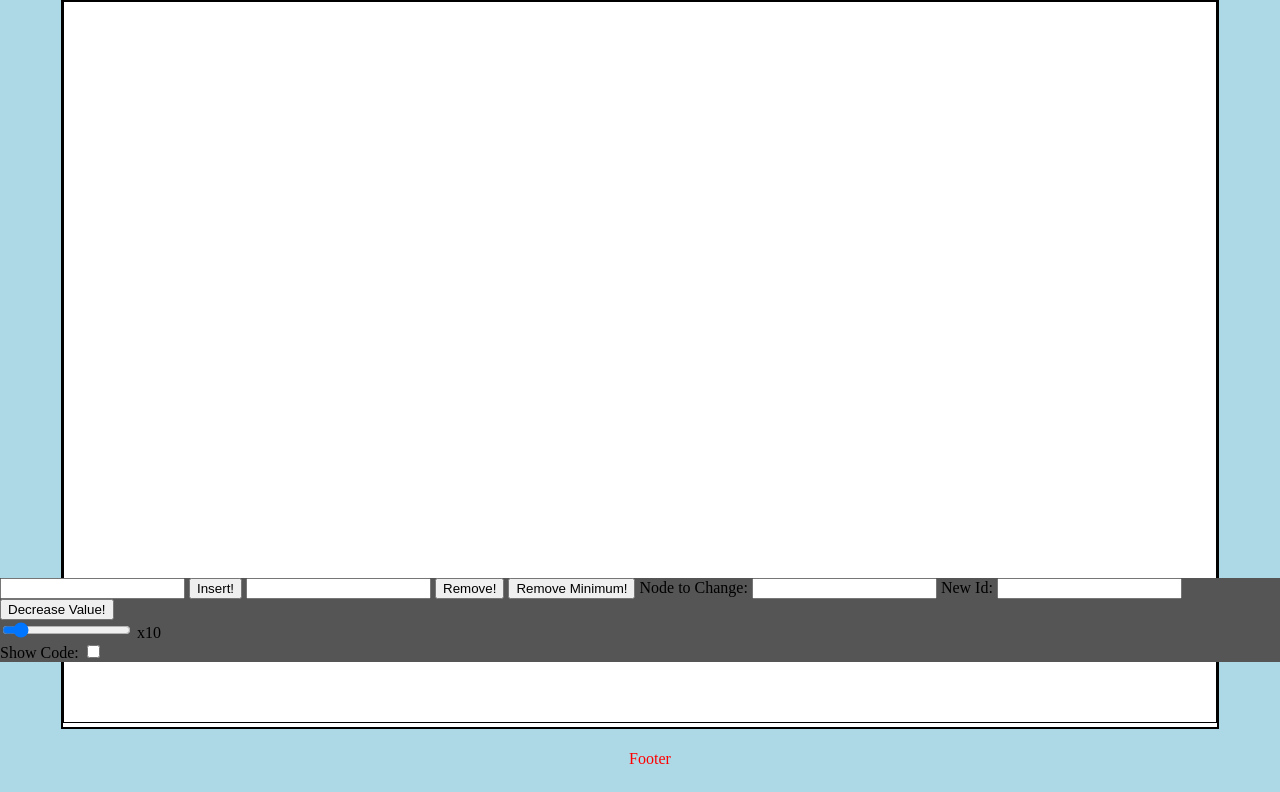
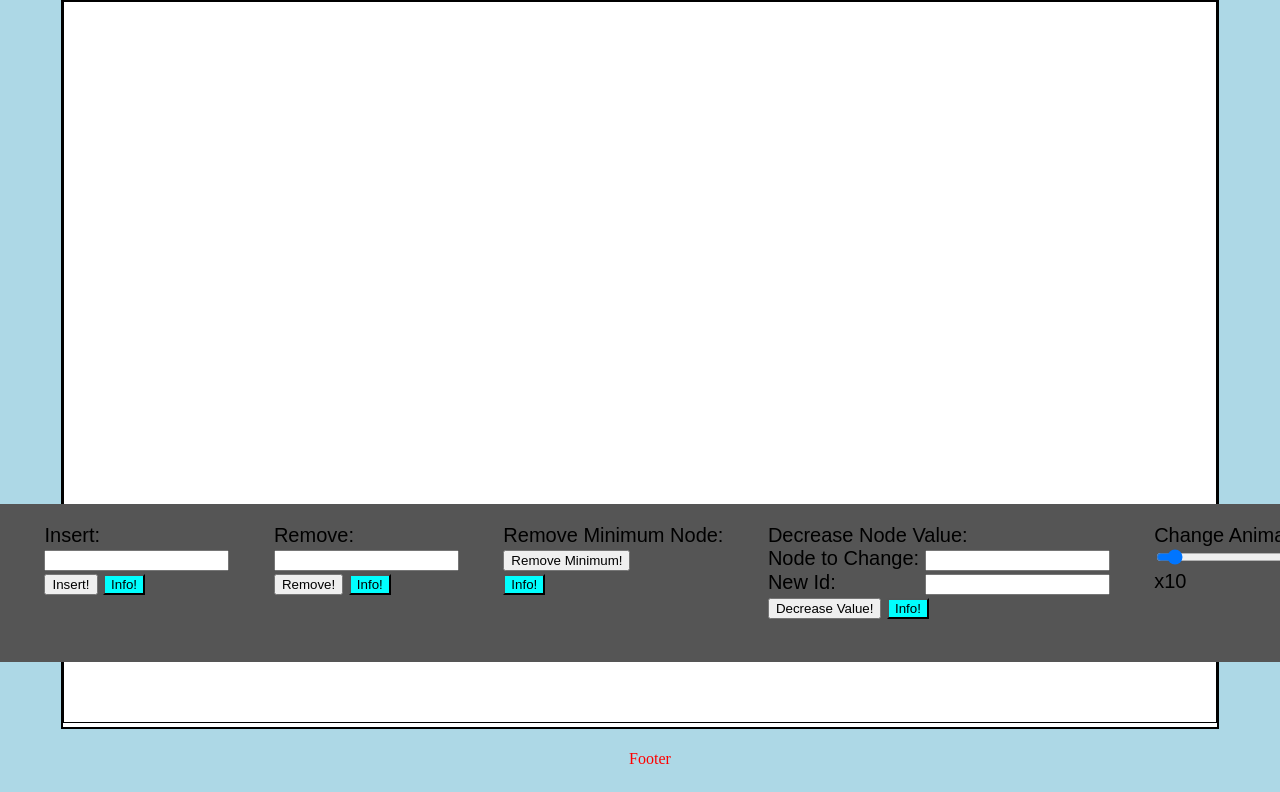
Before and after one commit to dt339/Individual_Project, a Django app: page /FH/ in a window 1280 px wide. Shown: the part 138-930 px from the top of the page. Run offline with Django 5.2, Linux system fonts and the light colour scheme.

Commit message:
Added process info + finished multiple insert on fh

```diff
--- a/virt/tree_visualiser/visualiser/static/FHClass.js
+++ b/virt/tree_visualiser/visualiser/static/FHClass.js
@@ -350,8 +350,18 @@ class FibonacciHeap {
             alert("Nodes must have a value greater than 0!");
         }
 
-        this.queue.addCommand("setProcess", ["none"]);
-        this.queue.runCommands();
+        if (nodeArr.length > 1) {
+            nodeArr.shift();
+            this.queue.addCommand("setProcess", ["insert"]);
+            this.insert(nodeArr[0], nodeArr);
+        } else {
+            //Set process to none.
+            this.queue.addCommand("setProcess", ["none"]);
+            this.queue.runCommands();
+        }
+
+        // this.queue.addCommand("setProcess", ["none"]);
+        // this.queue.runCommands();
     }
 
     decrease(nodeId, newVal) {
--- a/virt/tree_visualiser/visualiser/static/RBClass.js
+++ b/virt/tree_visualiser/visualiser/static/RBClass.js
@@ -273,7 +273,7 @@ class RedBlackTree {
         this.setNodeColour(this.getRoot, false);
     }
 
-    remove(removeVal) {
+    remove(removeVal, nodeArr) {
         this.queue.addCommand("highlightLine", ["L0"]);
         var toRemove = null;
         if (this.getRoot.getIsNull==false) {
@@ -346,13 +346,35 @@ class RedBlackTree {
 
             // this.queue.addCommand("RBredrawTree", [this.getRoot, null]);
             this.queue.addCommand("redrawFromArray", [this.traverse(this.getRoot), null]);
-            this.queue.addCommand("setProcess", ["none"]);
-            this.queue.runCommands();
+
+            if (nodeArr.length > 1) {
+                nodeArr.shift();
+                this.queue.addCommand("setProcess", ["remove"]);
+                this.remove(nodeArr[0], nodeArr);
+            } else {
+                //Set process to none.
+                this.queue.addCommand("setProcess", ["none"]);
+                this.queue.runCommands();
+            }
+
+            // this.queue.addCommand("setProcess", ["none"]);
+            // this.queue.runCommands();
 
         } else {
             alert("Value does not exist");
-            this.queue.addCommand("setProcess", ["none"]);
-            this.queue.runCommands();
+
+            if (nodeArr.length > 1) {
+                nodeArr.shift();
+                this.queue.addCommand("setProcess", ["remove"]);
+                this.remove(nodeArr[0], nodeArr);
+            } else {
+                //Set process to none.
+                this.queue.addCommand("setProcess", ["none"]);
+                this.queue.runCommands();
+            }
+
+            // this.queue.addCommand("setProcess", ["none"]);
+            // this.queue.runCommands();
         }
     }
 
--- /dev/null
+++ b/virt/tree_visualiser/visualiser/static/infoHandler.js
@@ -0,0 +1,127 @@
+class infoStructure {
+    constructor(title,timeComp, block) {
+        this.title = title;
+        this.timeComp = timeComp;
+        this.block = block;
+    }
+
+    get getTitle() {
+        return this.title;
+    }
+
+    get getTimeComp() {
+        return this.timeComp;
+    }
+
+    get getBlock() {
+        return this.block;
+    }
+}
+
+var BSTinsert = new infoStructure("INSERTION", "O(logN)", "Inserting into a BST consists of repeatedly comparing the new value against each node in the tree until the correct position is found. This can be as fast as O(logN) where N is the number of nodes in the tree, or as slow as O(N) if the tree is unbalanced.")
+var BSTremove = new infoStructure("REMOVAL", "O(logN)", "rEMOVING IS EASY")
+var BSTsearch = new infoStructure("SEARCH", "O(logN)", "searching IS EASY")
+
+var AVLinsert = new infoStructure("INSERTION", "O(logN)", "Inserting into avl style")
+var AVLremove = new infoStructure("REMOVAL", "O(logN)", "rEMOVING IS EASY avl style")
+var AVLsearch = new infoStructure("SEARCH", "O(logN)", "search IS EASY avl style")
+
+var BHinsert = new infoStructure("INSERTION", "O(1)", "insetrion IS EASY BIONARY HEAP")
+var BHremove = new infoStructure("REMOVAL OF MINIMUM", "O(logN)", "rEMOVING IS EASY BINARY HEAP")
+
+var RBinsert = new infoStructure("INSERTION", "O(logN)", "Inserting into red blacxk")
+var RBremove = new infoStructure("REMOVAL", "O(logN)", "rEMOVING IS EASY red black")
+var RBsearch = new infoStructure("SEARCH", "O(logN)", "search IS EASY red black")
+
+var FHinsert = new infoStructure("INSERTION", "O(logN)", "Inserting into FIBNONACCI")
+var FHremove = new infoStructure("REMOVAL", "O(logN)", "rEMOVING IS EASY FIBNONACCI")
+var FHdecrease = new infoStructure("DECREASING NODE KEY", "O(logN)", "decrease IS EASY FIBNONACCI")
+var FHremovemin = new infoStructure("REMOVAL OF MINIMUM", "O(logN)", "remove min IS EASY FIBNONACCI FIBNONACCI")
+
+var structureDictionary = {}
+
+var BSTDictionary = {}
+BSTDictionary["insert"] = BSTinsert
+BSTDictionary["remove"] = BSTremove
+BSTDictionary["search"] = BSTsearch
+
+var AVLDictionary = {}
+AVLDictionary["insert"] = AVLinsert
+AVLDictionary["remove"] = AVLremove
+AVLDictionary["search"] = AVLsearch
+
+var BHDictionary = {}
+BHDictionary["insert"] = BHinsert
+BHDictionary["remove"] = BHremove
+
+var RBDictionary = {}
+RBDictionary["insert"] = RBinsert
+RBDictionary["remove"] = RBremove
+RBDictionary["search"] = RBsearch
+
+var FHDictionary = {}
+FHDictionary["insert"] = FHinsert
+FHDictionary["remove"] = FHremove
+FHDictionary["decrease"] = FHdecrease
+FHDictionary["removemin"] = FHremovemin
+
+structureDictionary["BST"] = BSTDictionary;
+structureDictionary["AVL"] = AVLDictionary;
+structureDictionary["BH"] = BHDictionary;
+structureDictionary["RB"] = RBDictionary;
+structureDictionary["FH"] = FHDictionary;
+
+var infoIsShowing = false;
+
+function getProcessInfo(structure, process) {
+    var d = structureDictionary[structure];
+    var info = d[process];
+    alert(info);
+}
+
+function showInfo(structure, process) {
+    if (!infoIsShowing) {
+        infoIsShowing=true;
+
+        var d = structureDictionary[structure];
+        var info = d[process];
+
+        const infoBox = document.createElement('div');
+        infoBox.className="infoBox";
+        infoBox.id = "infoBox";
+
+        // Create the title
+        const title = document.createElement('h1');
+        title.textContent = info.getTitle;
+
+        // Create the title
+        const timeComplexity = document.createElement('h1');
+        timeComplexity.textContent = info.getTimeComp;
+
+        // Create the text block
+        const textBlock = document.createElement('p');
+        textBlock.textContent = info.getBlock;
+
+        const closeButton = document.createElement('Button');
+        closeButton.textContent = "Close";
+        closeButton.addEventListener('click', () => {closeInfo()});
+
+        // Append title and text to the box
+        infoBox.appendChild(title);
+        infoBox.appendChild(timeComplexity);
+        infoBox.appendChild(textBlock);
+        infoBox.appendChild(closeButton);
+
+        // Append the box to the body
+        document.body.appendChild(infoBox);
+    }
+
+
+}
+
+function closeInfo() {
+    var infoBox = document.getElementById("infoBox");
+    infoBox.remove();
+
+    infoIsShowing = false;
+}
--- a/virt/tree_visualiser/visualiser/static/styles.css
+++ b/virt/tree_visualiser/visualiser/static/styles.css
@@ -53,10 +53,11 @@
 
   .inputBar {
     background-color: #555;
-    overflow: hidden;
     position: fixed;
     bottom: 0;
     width: 100%;
+    justify-content: space-around;
+    display: flex;
   }
 
   .codePanel {
@@ -109,3 +110,37 @@
     display: block;
     text-decoration: none;
   }
+
+  .infoBox {
+    width: 80%;
+    max-width: 500px;
+    background-color: #fff;
+    padding: 20px;
+    box-shadow: 0 4px 8px rgba(0, 0, 0, 0.1);
+    border-radius: 10px;
+    text-align: center;
+    position: fixed;
+    background-color: cyan;
+  }
+
+  /* Style for the title */
+  .infoBox h1 {
+      margin: 0 0 20px;
+      color: #333;
+  }
+
+  /* Style for the text block */
+  .infoBox p {
+      font-size: 18px;
+      color: #666;
+      line-height: 1.6;
+  }
+
+  .infoButton {
+    background-color: cyan;
+  }
+
+  pre {
+    font-size: 20px;
+    font-family: Arial, Helvetica, sans-serif;
+  }
--- a/virt/tree_visualiser/visualiser/templates/FH.html
+++ b/virt/tree_visualiser/visualiser/templates/FH.html
@@ -17,29 +17,43 @@
 
     <div class="inputBar">
 
+        <pre>
+        Insert:
         <input id="nodeInsert" type="text">
-        <button id="nodeInsertButton" onclick="userInputNode()">Insert!</button>
+        <button id="nodeInsertButton" onclick="userInputNode()">Insert!</button> <button class="infoButton" onclick="showInfo('FH', 'insert')">Info!</button>
+        </pre>
 
+        <pre>
+        Remove:
         <input id="nodeRemove" type="text">
-        <button id="nodeRemoveButton" onclick="userRemoveNode()">Remove!</button>
+        <button id="nodeRemoveButton" onclick="userRemoveNode()">Remove!</button> <button class="infoButton" onclick="showInfo('FH', 'insert')">Info!</button>
+        </pre>
 
+
+        <pre>
+        Remove Minimum Node:
         <button id="nodeRemoveMinButton" onclick="userRemoveMin()">Remove Minimum!</button>
+        <button class="infoButton" onclick="showInfo('FH', 'removemin')">Info!</button>
+        </pre>
 
-        <label>Node to Change: </label>
-        <input id="decreaseNodeId" type="text">
-        <label>New Id: </label>
-        <input id="decreaseNodeValue" type="text">
-        <button id="decreaseNodeButton" onclick="userDecreaseNode()">Decrease Value!</button>
+        <pre>
+        Decrease Node Value:
+        <label>Node to Change:</label> <input id="decreaseNodeId" type="text">
+        <label>New Id: </label>               <input id="decreaseNodeValue" type="text">
+        <button id="decreaseNodeButton" onclick="userDecreaseNode()">Decrease Value!</button> <button class="infoButton" onclick="showInfo('FH', 'decrease')">Info!</button>
+        </pre>
 
-        <div class="sliderContainer">
-            <input onchange="updateAnimSpeed()" type="range" min="0.25" max="100" value="10" step="0.25" class="slider" id="speedSlider">
-            <label id="speedLabel" for="speedSlider">x10</label>
-        </div>
 
-        <label>
-            Show Code:
-            <input oninput="updateShowCode()" id="codeCheckBox" type="checkbox">
-        </label>
+        <pre class="sliderContainer">
+        Change Animation Speed
+        <input onchange="updateAnimSpeed()" type="range" min="0.25" max="100" value="10" step="0.25" class="slider" id="speedSlider">
+        <label id="speedLabel" for="speedSlider">x10</label>
+        </pre>
+
+        <pre>
+        Show Code:
+        <input oninput="updateShowCode()" id="codeCheckBox" type="checkbox">
+        </pre>
     </div>
 
 
--- a/virt/tree_visualiser/visualiser/templates/base.html
+++ b/virt/tree_visualiser/visualiser/templates/base.html
@@ -7,6 +7,7 @@
 </head>
 
   <script src="{% static 'windowLogic.js' %}"></script>
+  <script src="{% static 'infoHandler.js' %}"></script>
   <script src="{% static 'PseudocodeHandler.js' %}"></script>
   <script src="{% static 'animationQueue.js' %}"></script>
   <script src="{% static 'NodeClass.js' %}"></script>
```
Also changed, not shown: virt/tree_visualiser/visualiser/templates/AVL.html (+26 -12 lines), virt/tree_visualiser/visualiser/templates/BH.html (+20 -13 lines), virt/tree_visualiser/visualiser/templates/BST.html (+23 -13 lines), virt/tree_visualiser/visualiser/templates/RB.html (+18 -11 lines).
